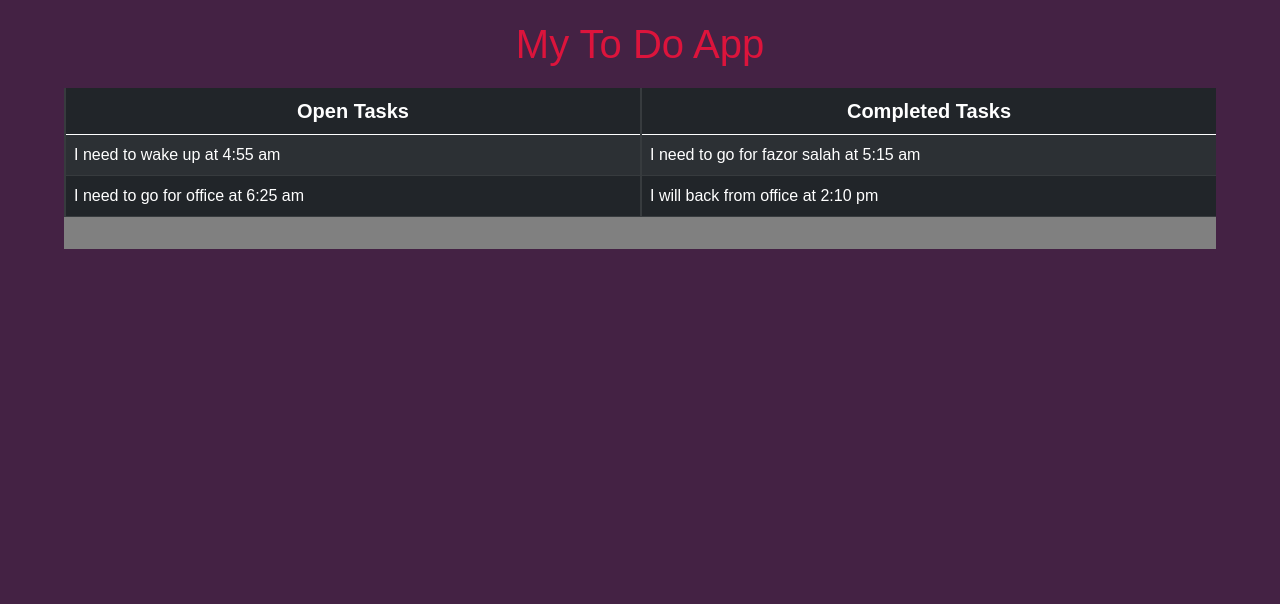
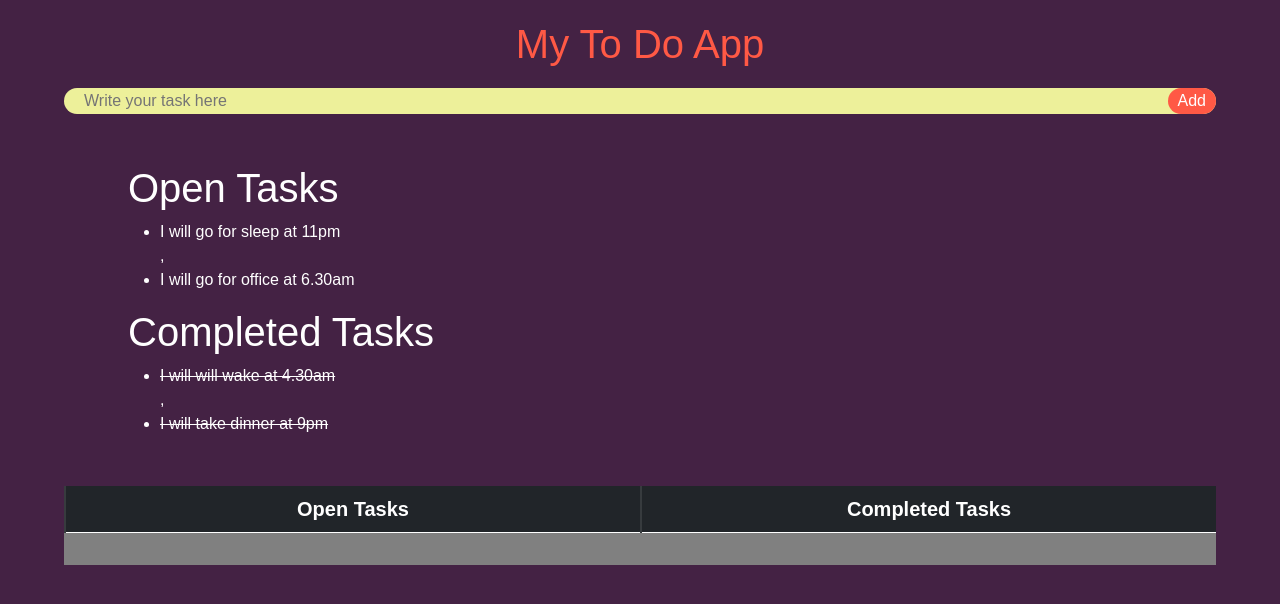
Before and after one commit to jbabu97/myToDoApp, a plain HTML site: page index.html in a window 1280 px wide. Drawn offline with nearby package versions, Linux system fonts and the light colour scheme.

Commit message:
Added newTodo

```diff
--- a/complete.js
+++ b/complete.js
@@ -7,14 +7,17 @@ const completeTask = document.getElementById('complete');
 const completed = todo.completed;
 
 completed.map(complete => {
-    console.log(open);
+    // console.log(open);
     const tr = document.createElement('tr');
     completeTask.appendChild(tr);
-    console.log(tr);
-    // const td = document.createElement('td');
-    // tr.appendChild(td);
+    // console.log(tr);
+    const td = document.createElement('td');
+    const del = document.createElement('del');
+    del.innerText = complete;
+    tr.appendChild(td);
+    td.appendChild(del);
     // console.log(td);
-    tr.innerHTML = `
-    <td>${complete}</td>`;
-    console.log(tr.innerHTML);
+    // tr.innerHTML = `
+    // <td>${complete}</td>`;
+    // console.log(tr.innerHTML);
 });
--- a/index.html
+++ b/index.html
@@ -12,6 +12,15 @@
 <body>
     <div>
         <h1 class="heading">My To Do App</h1>
+        <div class="task">
+            <input type="text" id="task_input" placeholder="Write your task here">
+            <button id="task_add" onclick="addTask()">Add</button>
+        </div>
+
+        <div id="app">
+
+        </div>
+
         <div class="toDo">
             <div class="table">
                 <table class="table table-dark table-striped">
@@ -51,8 +60,9 @@
             </div>
         </div>
     </div>
-    <script src="todo.js"></script>
+    <script src="newtodo.js"></script>
+    <!-- <script src="todo.js"></script>
     <script src="open.js"></script>
-    <script src="complete.js"></script>
+    <script src="complete.js"></script> -->
 </body>
 </html>
--- /dev/null
+++ b/newtodo.js
@@ -0,0 +1,65 @@
+const app = document.getElementById('app');
+
+const open = document.createElement('h1');
+open.innerHTML = 'Open Tasks';
+app.appendChild(open);
+const ulOpen = document.createElement('ul');
+app.appendChild(ulOpen);
+
+const complete = document.createElement('h1');
+complete.innerHTML = 'Completed Tasks';
+app.appendChild(complete);
+const ulComplete = document.createElement('ul');
+app.appendChild(ulComplete);
+
+function getTaskList(open, completed){
+    const openList = open.map((task, i)=> {
+        return `<li onclick='handleComplete(${i})'>${task}</li>`
+    });
+    ulOpen.innerHTML = openList;
+
+    const completeList = completed.map((task, i)=> {
+        return `<li onclick='handleOpen(${i})'><del>${task}</del></li>`
+    });
+    ulComplete.innerHTML = completeList;
+};
+
+class ToDo{
+    constructor(){
+        this.open = [];
+        this.completed = [];
+    };
+
+    create(text){
+        this.open.push(text);
+    };
+
+    completeTask(index){
+        this.completed.push(this.open[index]);
+        this.open.splice(index, 1);
+        getTaskList(this.open, this.completed)
+    };
+
+    openTask(index){
+        this.open.push(this.completed[index]);
+        this.completed.splice(index, 1);
+        getTaskList(this.open, this.completed)
+    };
+};
+
+const todoList = new ToDo();
+
+todoList.create('I will take dinner at 9pm')
+todoList.create('I will go for sleep at 11pm')
+todoList.create('I will will wake at 4.30am')
+todoList.create('I will go for office at 6.30am')
+
+todoList.completeTask(2)
+todoList.completeTask(0)
+
+const handleComplete = (i)=> {
+    todoList.completeTask(i)
+};
+const handleOpen = (i)=> {
+    todoList.openTask(i)
+};
--- a/open.js
+++ b/open.js
@@ -1,20 +1,30 @@
 const openTask = document.getElementById('open');
 
-// const openTask = document.createElement('tbody');
+const taskInput = document.getElementById('task_input');
 
 
+function addTask(){
+    if (taskInput.value === '') {
+        alert('You need to write something')
+    } else {
+        // allOpen.push(taskInput.value)
+        console.log(todo.create())
+        console.log(taskInput.value);
+        taskInput.value = ''
+    }
+}
 
 const allOpen = todo.open;
 
 allOpen.map(open => {
-    console.log(open);
+    // console.log(open);
     const tr = document.createElement('tr');
     openTask.appendChild(tr);
-    console.log(tr);
+    // console.log(tr);
     // const td = document.createElement('td');
     // tr.appendChild(td);
     // console.log(td);
     tr.innerHTML = `
     <td>${open}</td>`;
-    console.log(tr.innerHTML);
+    // console.log(tr.innerHTML);
 });
--- a/style.css
+++ b/style.css
@@ -6,8 +6,40 @@ body {
 
 .heading {
     text-align: center;
-    color: #dc143c;
+    color: #ff5945;
     margin: 20px auto;
+}
+
+#app {
+    width: 80%;
+    margin: 50px auto;
+}
+
+.task{
+    display: flex;
+    text-align: center;
+    width: 90%;
+    margin: 0  auto 25px;
+    border-radius: 30px;
+    background-color: #edf09a;
+}
+
+#task_input {
+    flex: 1;
+    outline: none;
+    border: none;
+    background: transparent;
+    padding-left: 20px;
+}
+
+#task_add{
+    outline: none;
+    border: none;
+    border-radius: 30px;
+    padding: 0 10px 0;
+    background: #ff5945;
+    color: #fff;
+    cursor: pointer;
 }
 
 .toDo{
--- a/todo.js
+++ b/todo.js
@@ -2,9 +2,9 @@
 class ToDo {
     constructor(){
         this.open = [];
-        console.log(this.open);
+        // console.log(this.open);
         this.completed = [];
-        console.log(this.completed);
+        // console.log(this.completed);
     };
 
     create(text){
@@ -24,6 +24,6 @@ todo.create('I need to wake up at 4:55 am')
 todo.create('I need to go for fazor salah at 5:15 am')
 todo.create('I need to go for office  at 6:25 am')
 todo.create('I will back from office  at 2:10 pm')
-
+// todo.complete(taskInput.value)
 todo.complete(1)
 todo.complete(2)
```
